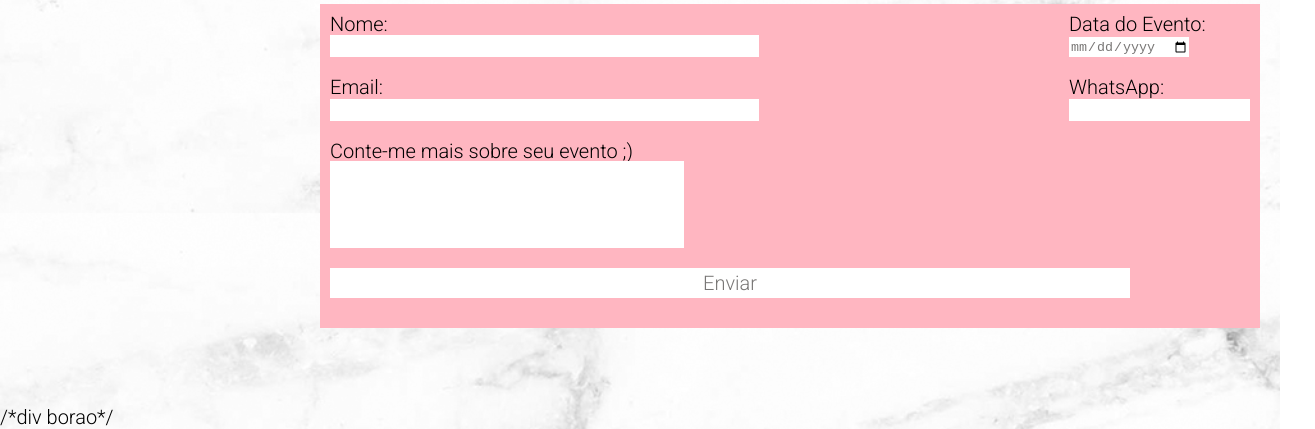
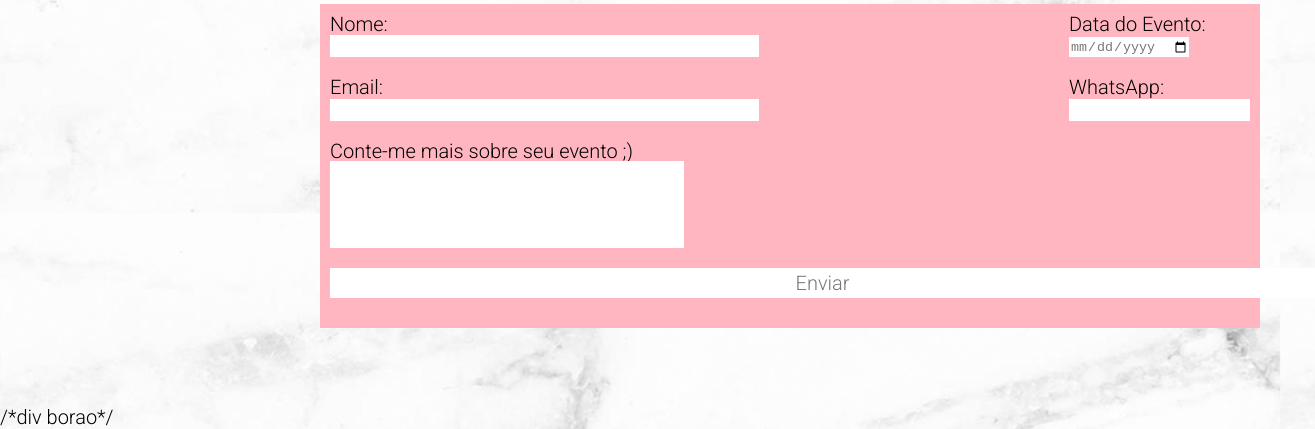
Before and after one commit to bekamielo/meuportfolio, a plain HTML site: page index.html in a window 1280 px wide. Shown: the part 2347-2776 px from the top of the page, 1315 px wide, since content can reach past the window. Drawn offline with Linux system fonts and the light colour scheme.

Commit message:
Add files via upload

```diff
--- a/stilo.css
+++ b/stilo.css
@@ -132,33 +132,29 @@ input{
 	font-family: 'Roboto', sans-serif;
 	font-size: 20px;
 	height: 30px;
-    width: 100vh;
+    width: 985px;
 }
 
 .icones {
 	padding-bottom: 20px;
 	display: inline-block;
 }
-
 .fas{
 	color: #797776;
 	font-size: 95px;
 	margin-right: 20px;
 	transition: all 0.3s linear;
 }
-
 .fab{
 	color: #797776;
 	font-size: 100px;
 	margin-right: 20px;
 	transition: all 0.3s linear;
 }
-
 .fas:hover{
 	color: var(--cormenu);
 	font-size: 95px;
 	transition: all 0.3s linear;
-
 }
 
 .fab:hover{
```
